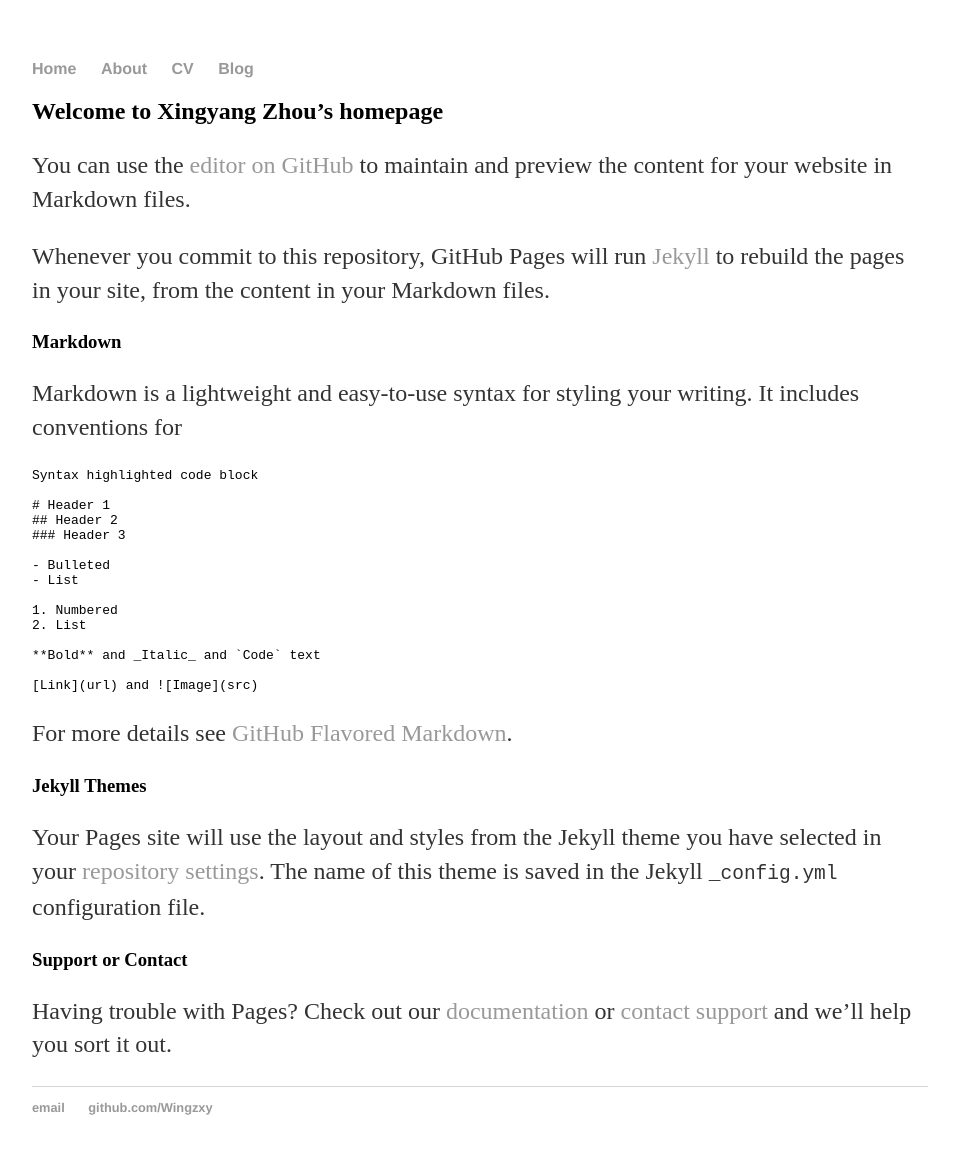
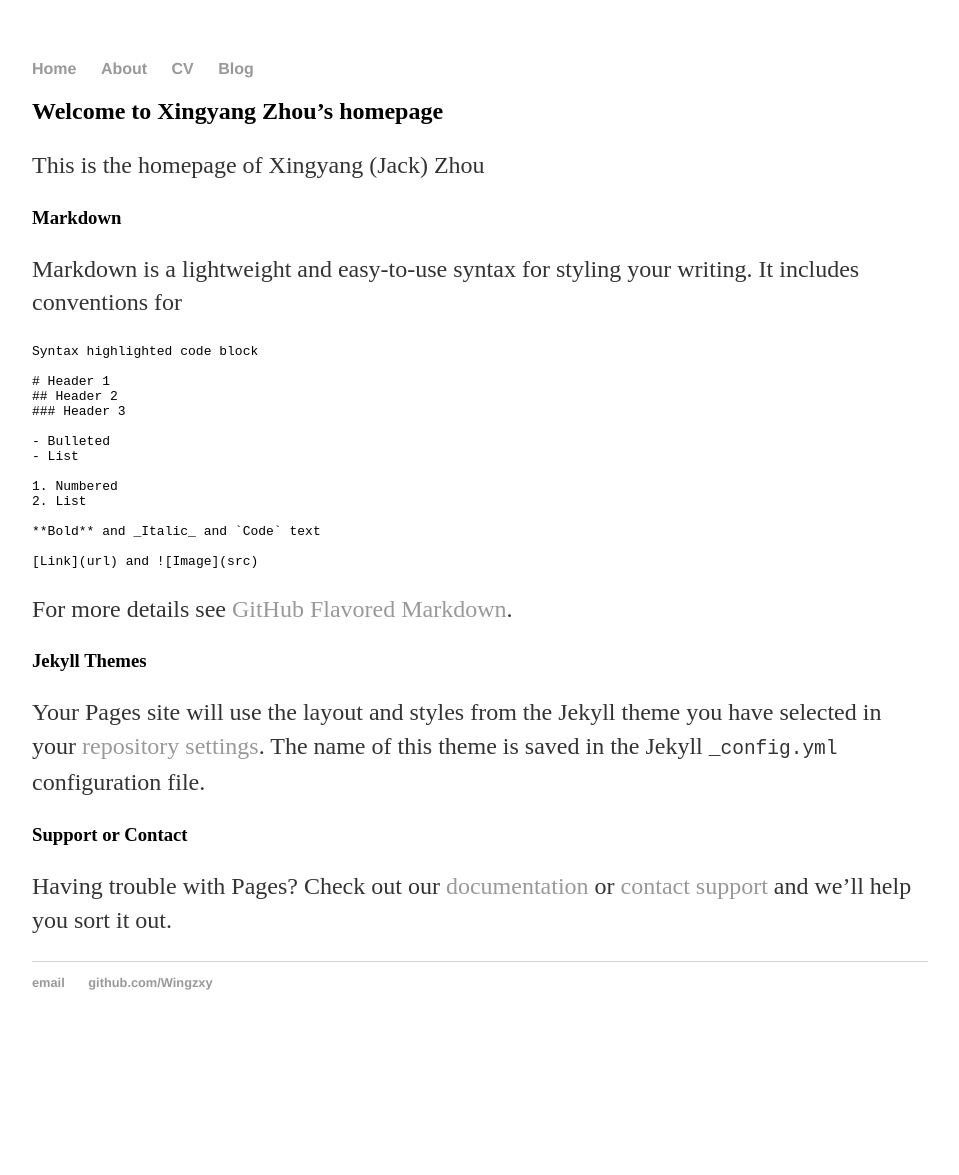
Before and after one commit to Wingzxy/Wingzxy.github.io, a Jekyll site: the page built from index.md, in a window 1280 px wide. Shown: the whole page, without its empty margins (160-1119 px from the left). Built offline with Jekyll 4.4.1, drawn with Linux system fonts in a browser that asks for light colours; our own code applies the rules of GitHub Pages for plain Markdown files; after the commit the page ends 1050 px from its top, so only the background shows below that.

Commit message:
Update index.md

```diff
--- a/index.md
+++ b/index.md
@@ -1,8 +1,6 @@
 ## Welcome to Xingyang Zhou's homepage
 
-You can use the [editor on GitHub](https://github.com/Wingzxy/Xingyang.github.io/edit/master/index.md) to maintain and preview the content for your website in Markdown files.
-
-Whenever you commit to this repository, GitHub Pages will run [Jekyll](https://jekyllrb.com/) to rebuild the pages in your site, from the content in your Markdown files.
+This is the homepage of Xingyang (Jack) Zhou
 
 ### Markdown
 
```
